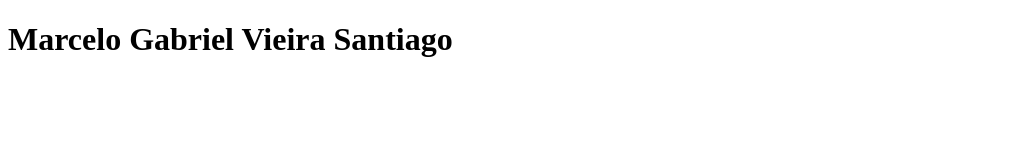
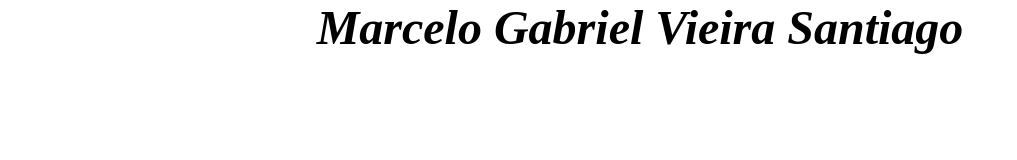
Before and after one commit to fernandoleonid/pr-ds2t-2022, a plain HTML site: page marceloGabriel/index.html in a window 1280 px wide. Shown: the whole page, without its empty margins (0-1017 px from the left). Drawn offline with Linux system fonts and the light colour scheme.

Commit message:
estilizando titulo

```diff
--- /dev/null
+++ b/marceloGabriel/css/style.css
@@ -0,0 +1,16 @@
+* {
+    padding: 0;
+    margin: 0;
+    box-sizing: border-box;
+}
+
+body {
+    display: flex;
+    flex-direction: column;
+    align-items: center;
+}
+
+h1 {
+    font-size: 3rem;
+    font-style: oblique;
+}
--- a/marceloGabriel/index.html
+++ b/marceloGabriel/index.html
@@ -3,9 +3,15 @@
 <head>
     <meta charset="UTF-8">
     <meta name="viewport" content="width=device-width, initial-scale=1.0">
+    <link rel="stylesheet" href="./css/style.css">
     <title>Document</title>
 </head>
 <body>
-    <h1>Marcelo Gabriel Vieira Santiago</h1>
+    <main>
+        <div class="title">
+            <h1>Marcelo Gabriel Vieira Santiago</h1>
+        </div>
+    </main>
+
 </body>
 </html>
```
